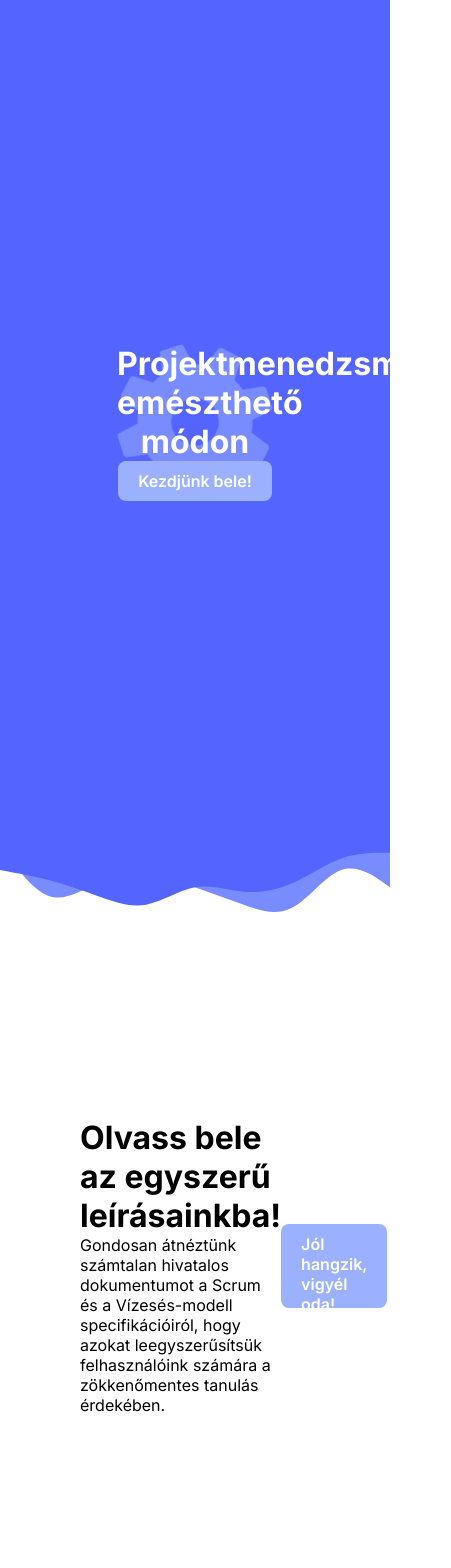
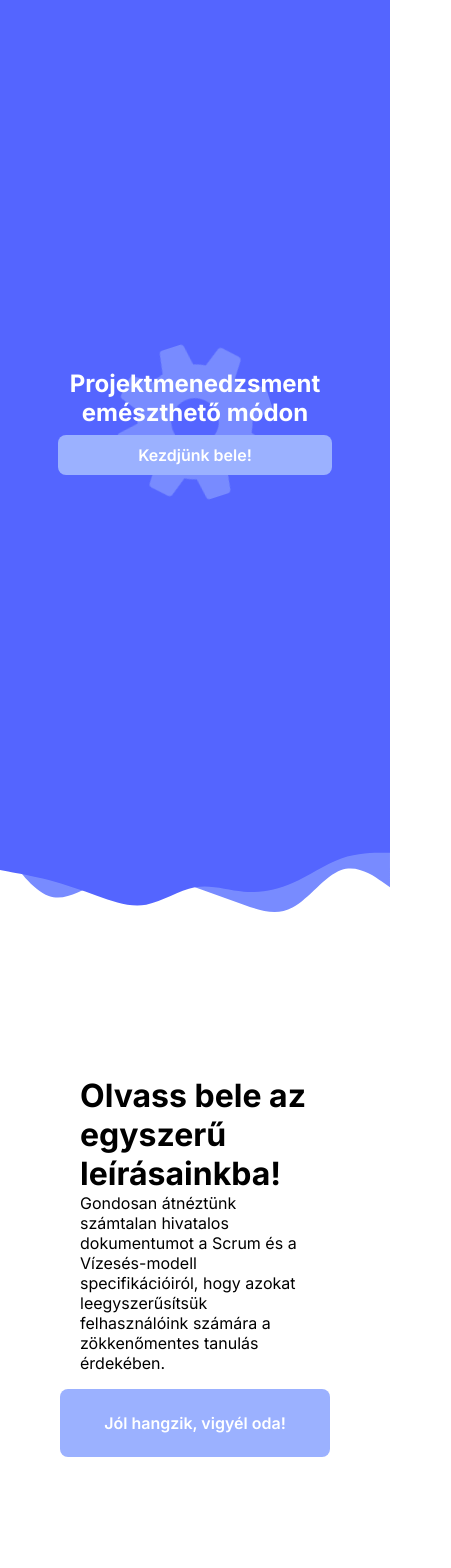
Before and after one commit to WR0NGTH3HU4/SprintStream, a SvelteKit app in the folder app/: page / in a window 390 px wide. Shown: the top 1568 px of the page, 451 px wide, since content can reach past the window. Built offline with nearby package versions, Linux system fonts and the light colour scheme.

Commit message:
fooldal reszponzivitas

```diff
--- a/app/src/routes/+page.svelte
+++ b/app/src/routes/+page.svelte
@@ -55,6 +55,36 @@
     @keyframes spin {
         to {
             transform: rotate(360deg);
+        }
+    }
+
+    @media screen and (max-width: 700px) {
+        .front {
+            .title {
+                font-size: 1.5rem !important;
+                width: 90vw !important;
+            }
+
+            a {
+                width: 60vw !important;
+            }
+        }
+
+        #leirasok > div {
+            flex-direction: column !important;
+            gap: 1rem;
+
+            & > * {
+                flex-basis: auto !important;
+            }
+
+            .button {
+                max-width: 100% !important;
+                width: 100%;
+                max-height: 3rem !important;
+                height: 3rem;
+                line-height: 3rem;
+            }
         }
     }
 
@@ -164,12 +194,13 @@
         }
     }
 
-    :global(.front) {
+    .front {
         @extend .center;
         z-index: 1;
+        gap: .5rem;
 
         .title {
-            width: 40%;
+            width: 50vw;
             font-size: 2rem;
             font-weight: bold;
             text-align: center;
@@ -185,6 +216,7 @@
         padding: 10px 20px;
         border-radius: 8px;
         text-decoration: none;
+        text-align: center;
 
         &:hover {
             background-color: $blue-1;
```
